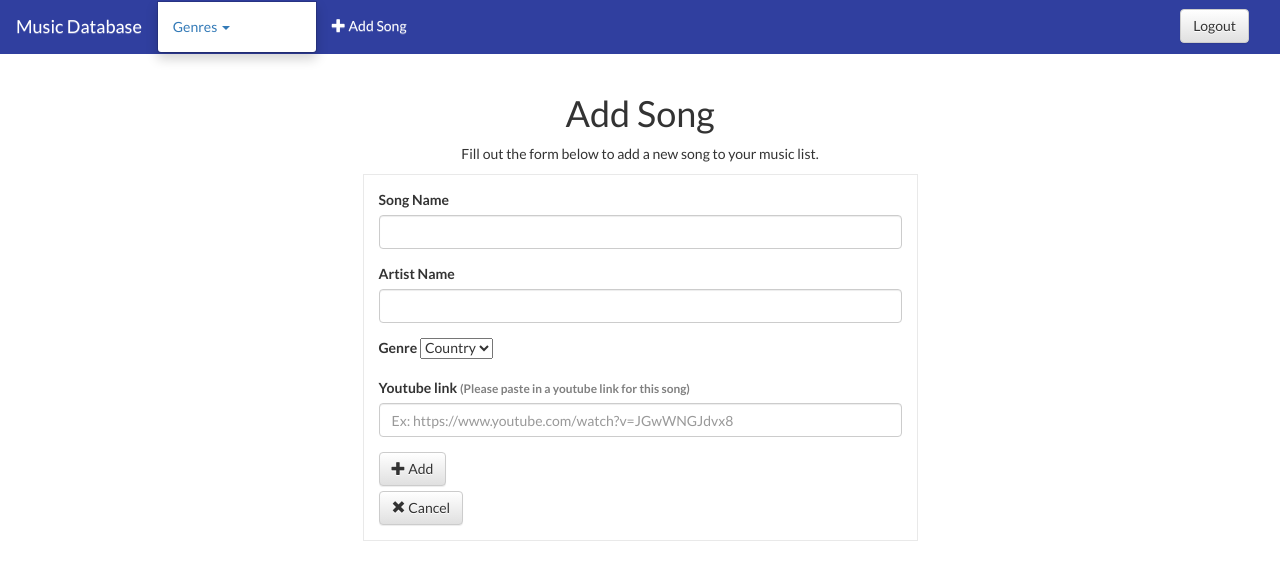
After one commit to tlabna/item-catalog, a Flask app: page /add-song/ in a window 1280 px wide. The commit adds this page. Shown: the top 580 px of the page. Run offline with Flask 2, Linux system fonts and the light colour scheme; a user stored in the database is signed in; some libraries are stand-ins or nearby versions.

Commit message:
Add function to add songs to music catalog

```diff
--- a/vagrant/catalog/main.py
+++ b/vagrant/catalog/main.py
@@ -354,6 +354,36 @@ def showGenreSongs(genre_id):
     current_genre = session.query(Genre).filter_by(id = genre_id).one()
     return render_template('public_songs.html', genres = genres, songs = songs, curr_genre = current_genre)
 
+
+# Add Song
+@app.route('/add-song/', methods=['GET', 'POST'])
+def addSong():
+    genres = session.query(Genre).order_by(asc(Genre.name))
+    # Check if user is logged in
+    if 'username' not in login_session:
+        return redirect('/login')
+
+    if request.method == 'POST':
+        if request.form['youtube_url']:
+            # Decided to be more user friendly and ask users to enter a youtube url. Since the url is consistent and only the query_id changes, I extract the query id from the url
+            youtube_id = request.form['youtube_url'].split("v=", 1)[1]
+        if request.form['genre_id']:
+            genre_id = request.form['genre_id']
+
+        user_id = getUserID(login_session['email'])
+
+        new_song = Song(name = request.form['song-name'],
+                        artist_name = request.form['artist-name'],
+                        youtube_id = youtube_id,
+                        genre_id = genre_id,
+                        user_id = user_id)
+        session.add(new_song)
+        session.commit()
+        flash('Successfully Added %s - %s' % (new_song.name, new_song.artist_name))
+        return redirect(url_for('showGenreSongs', genre_id = new_song.genre_id))
+    else:
+        return render_template('addsong.html', genres = genres)
+
 @app.route('/genre/<int:genre_id>/song/<int:song_id>/', methods=['GET', 'POST'])
 def editSong(genre_id, song_id):
     editedSong = session.query(Song).filter_by(id = song_id).one()
--- /dev/null
+++ b/vagrant/catalog/templates/addsong.html
@@ -0,0 +1,41 @@
+{% extends "base.html" %} {% block content %}
+<section class="row">
+    <section class="col-xs-12 text-center">
+        <h1>Add Song</h1>
+        <p>Fill out the form below to add a new song to your music list.</p>
+    </section>
+</section>
+<section class="row">
+    <div class="col-xs-6 col-xs-offset-3">
+        <section class="music-form">
+            <form action="{{url_for('addSong')}}" method="post">
+                <div class="form-group">
+                    <label for="song-name">Song Name</label>
+                    <input type="text" class="form-control" name="song-name" value="">
+                </div>
+                <div class="form-group">
+                    <label for="artist-name">Artist Name</label>
+                    <input type="text" class="form-control" name="artist-name" value="">
+                </div>
+                <div class="form-group">
+                    <label for="genre_id">Genre</label>
+                    <select name="genre_id">
+                        {% for genre in genres %}
+                        <option value="{{ genre.id }}">{{ genre.name }}</option>
+                        {% endfor %}
+                    </select>
+                </div>
+                <div class="form-group">
+                    <label for="youtube_url">Youtube link <small class="grey-text">(Please paste in a youtube link for this song)</small></label>
+                    <input type="text" class="form-control" name="youtube_url" value="" placeholder="Ex: https://www.youtube.com/watch?v=JGwWNGJdvx8">
+                </div>
+                <button type="submit" class="btn btn-default" name="submit" type="submit">
+                    <span class="glyphicon glyphicon-plus" aria-hidden="true"></span> Add</button>
+            </form>
+            <a href="{{url_for('showGenres')}}">
+                <button class="btn btn-default delete"><span class="glyphicon glyphicon-remove" aria-hidden="true"></span> Cancel</button>
+            </a>
+        </section>
+    </div>
+</section>
+{% endblock %}
--- a/vagrant/catalog/templates/base.html
+++ b/vagrant/catalog/templates/base.html
@@ -36,7 +36,7 @@
                         </ul>
                     </li>
                     {% if 'username' in session %}
-                    <li class="pull-left"><a href="#" class="add-song"><span class="glyphicon glyphicon-plus"></span> Add Song</a></li>
+                    <li class="pull-left"><a href="{{url_for('addSong')}}" class="add-song"><span class="glyphicon glyphicon-plus"></span> Add Song</a></li>
                     {% endif %}
                     <!-- <li>
                         <a role="button" class="btn btn-default navbar-btn pull-right" href="/login">Sign in</a>
```
Also changed, not shown: vagrant/catalog/music.db.
